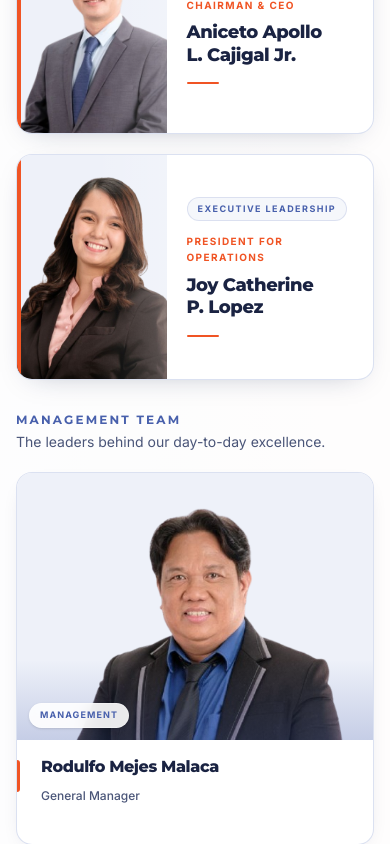
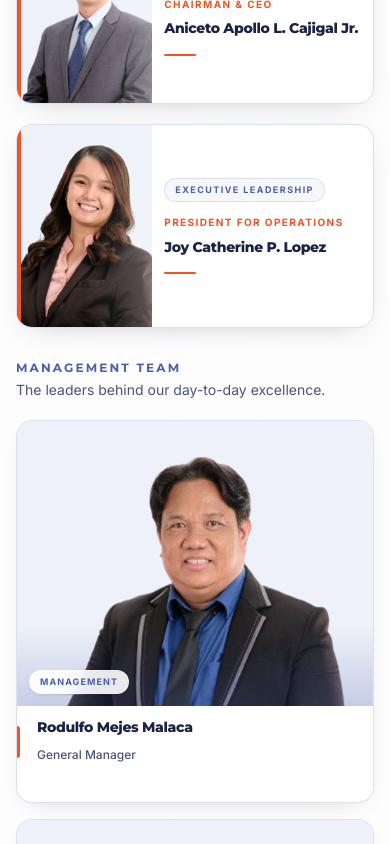
Before and after one commit to isturiscedrick/EQISI, a React (Vite) app in the folder vite-react-template/: page /about in a window 390 px wide. Shown: the part 3200-4044 px from the top of the page. Built offline with nearby package versions, Linux system fonts and the light colour scheme.

Commit message:
Make leadership cards adapt to mobile widths

```diff
--- a/vite-react-template/src/pages/AboutPage.tsx
+++ b/vite-react-template/src/pages/AboutPage.tsx
@@ -140,16 +140,16 @@ export function Component() {
             {executiveTeam.filter((member) => member.group === 'executive').map((member, i) => (
               <li key={member.name}>
                 <Reveal delay={i * 120} className="h-full">
-                  <article className="group relative isolate flex min-h-[220px] h-full overflow-hidden rounded-2xl border border-border/80 bg-surface shadow-[0_8px_28px_-16px_rgba(20,35,75,0.35)] transition-all duration-500 hover:-translate-y-1.5 hover:border-primary/35 hover:shadow-[0_22px_48px_-22px_rgba(20,35,75,0.38)]">
+                  <article className="group relative isolate flex min-h-[190px] h-full overflow-hidden sm:min-h-[220px] rounded-2xl border border-border/80 bg-surface shadow-[0_8px_28px_-16px_rgba(20,35,75,0.35)] transition-all duration-500 hover:-translate-y-1.5 hover:border-primary/35 hover:shadow-[0_22px_48px_-22px_rgba(20,35,75,0.38)]">
                     <span aria-hidden="true" className="absolute inset-y-0 left-0 z-20 w-1 bg-highlight transition-all duration-300 group-hover:w-1.5" />
-                    <div className="relative w-[42%] min-w-[130px] shrink-0 overflow-hidden bg-surface-muted">
-                      <img src={member.photo} alt={`Portrait of ${member.name}`} width={420} height={525} className="h-full min-h-[220px] w-full object-cover object-top transition-transform duration-700 ease-out motion-safe:group-hover:scale-110" />
+                    <div className="relative w-[38%] min-w-[108px] shrink-0 sm:w-[42%] sm:min-w-[130px] overflow-hidden bg-surface-muted">
+                      <img src={member.photo} alt={`Portrait of ${member.name}`} width={420} height={525} className="h-full min-h-[190px] w-full sm:min-h-[220px] object-cover object-top transition-transform duration-700 ease-out motion-safe:group-hover:scale-110" />
                       <div className="pointer-events-none absolute inset-0 bg-gradient-to-r from-transparent via-transparent to-surface/20" />
                     </div>
-                    <div className="relative flex min-w-0 flex-1 flex-col justify-center p-5 sm:p-7">
+                    <div className="relative flex min-w-0 flex-1 flex-col justify-center p-3 sm:p-7">
                       <span className="mb-3 inline-flex w-fit items-center rounded-full border border-primary/15 bg-primary/5 px-2.5 py-1 text-[9px] font-bold tracking-[0.16em] text-primary uppercase">Executive Leadership</span>
                       <p className="text-[10px] font-bold tracking-[0.14em] text-highlight uppercase">{member.role}</p>
-                      <h3 className="mt-2 text-lg font-extrabold leading-tight tracking-tight text-fg sm:text-xl">{member.name}</h3>
+                      <h3 className="mt-2 text-sm font-extrabold leading-tight tracking-tight text-fg sm:text-xl">{member.name}</h3>
                       <span aria-hidden="true" className="mt-4 h-[2px] w-8 rounded-full bg-highlight transition-all duration-300 group-hover:w-14" />
                     </div>
                   </article>
@@ -166,19 +166,19 @@ export function Component() {
               </div>
               <span className="hidden rounded-full border border-border bg-surface px-3 py-1 text-xs font-semibold text-fg-muted sm:inline-flex">06 Leaders</span>
             </div>
-            <ul className="grid gap-5 sm:grid-cols-2 lg:grid-cols-3">
+            <ul className="grid gap-4 sm:grid-cols-2 sm:gap-5 lg:grid-cols-3">
               {executiveTeam.filter((member) => member.group === 'management').map((member, i) => (
                 <li key={member.name}>
                   <Reveal delay={(i % 3) * 90} className="h-full">
                     <article className="group relative h-full overflow-hidden rounded-2xl border border-border/80 bg-surface shadow-[0_8px_24px_-16px_rgba(20,35,75,0.32)] transition-all duration-500 hover:-translate-y-1.5 hover:border-primary/35 hover:shadow-[0_20px_42px_-20px_rgba(20,35,75,0.38)]">
-                      <div className="relative aspect-[4/3] overflow-hidden bg-surface-muted">
+                      <div className="relative aspect-[5/4] overflow-hidden sm:aspect-[4/3] bg-surface-muted">
                         <img src={member.photo} alt={`Portrait of ${member.name}`} width={420} height={525} loading="lazy" className="h-full w-full object-cover object-top transition-transform duration-700 ease-out motion-safe:group-hover:scale-105" />
                         <div className="absolute inset-x-0 bottom-0 h-20 bg-gradient-to-t from-primary/35 to-transparent opacity-70 transition-opacity duration-300 group-hover:opacity-100" />
                         <span className="absolute bottom-3 left-3 rounded-full border border-white/30 bg-white/90 px-2.5 py-1 text-[9px] font-bold tracking-[0.12em] text-primary uppercase shadow-sm backdrop-blur">Management</span>
                       </div>
-                      <div className="relative min-h-[104px] p-4 sm:p-5">
+                      <div className="relative min-h-[96px] p-3 sm:min-h-[104px] sm:p-5">
                         <span aria-hidden="true" className="absolute left-0 top-5 h-8 w-[3px] rounded-r-full bg-highlight transition-all duration-300 group-hover:h-11" />
-                        <h4 className="pl-2 text-base font-extrabold leading-snug tracking-tight text-fg">{member.name}</h4>
+                        <h4 className="pl-2 text-sm font-extrabold leading-snug tracking-tight text-fg sm:text-base">{member.name}</h4>
                         <p className="mt-2 pl-2 text-xs font-medium leading-relaxed text-fg-muted">{member.role}</p>
                       </div>
                     </article>
```
